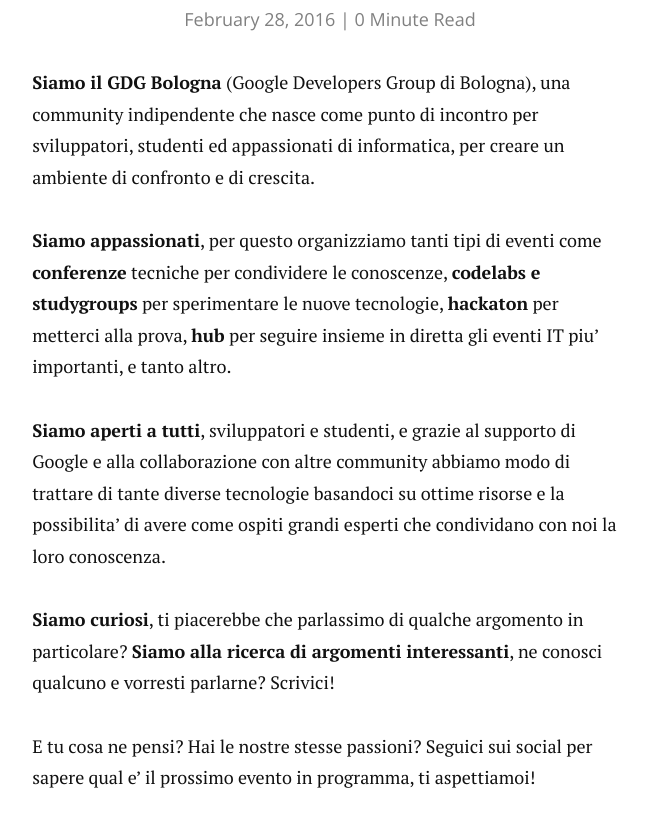
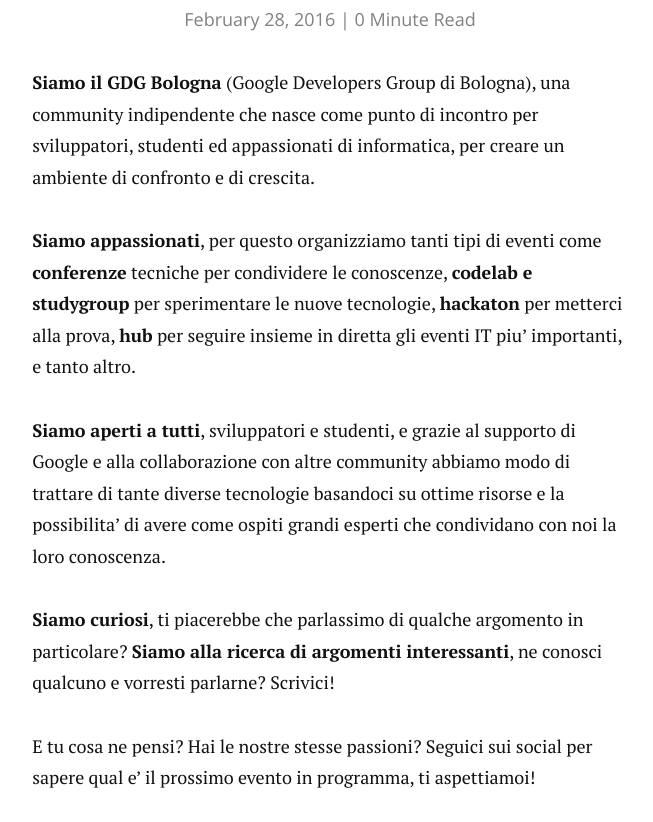
Before and after one commit to gdgbologna/gdgbologna.github.io, a Jekyll site: the page built from _posts/2016-02-28-presentazione.markdown, in a window 1280 px wide and 900 px high, scrolled down 371 px, cut to the strip 0-822 px from the top of the window. Shown: the whole strip, without its empty margins (310-963 px from the left). Built offline with Jekyll 4.4.1, drawn with Linux system fonts in a browser that asks for light colours; nearby versions of some CDN libraries.

Commit message:
Update 2016-02-28-presentazione.markdown

```diff
--- a/_posts/2016-02-28-presentazione.markdown
+++ b/_posts/2016-02-28-presentazione.markdown
@@ -5,7 +5,7 @@
 ---
 **Siamo il GDG Bologna** (Google Developers Group di Bologna), una community indipendente che nasce come punto di incontro per sviluppatori, studenti ed appassionati di informatica, per creare un ambiente di confronto e di crescita.
 
-**Siamo appassionati**, per questo organizziamo tanti tipi di eventi come **conferenze** tecniche per condividere le conoscenze, **codelabs e studygroups** per sperimentare le nuove tecnologie, **hackaton** per metterci alla prova, **hub** per seguire insieme in diretta gli eventi IT piu' importanti, e tanto altro.
+**Siamo appassionati**, per questo organizziamo tanti tipi di eventi come **conferenze** tecniche per condividere le conoscenze, **codelab e studygroup** per sperimentare le nuove tecnologie, **hackaton** per metterci alla prova, **hub** per seguire insieme in diretta gli eventi IT piu' importanti, e tanto altro.
 
 **Siamo aperti a tutti**, sviluppatori e studenti, e grazie al supporto di Google e alla collaborazione con altre community abbiamo modo di trattare di tante diverse tecnologie basandoci su ottime risorse e la possibilita' di avere come ospiti grandi esperti che condividano con noi la loro conoscenza.
 
```
